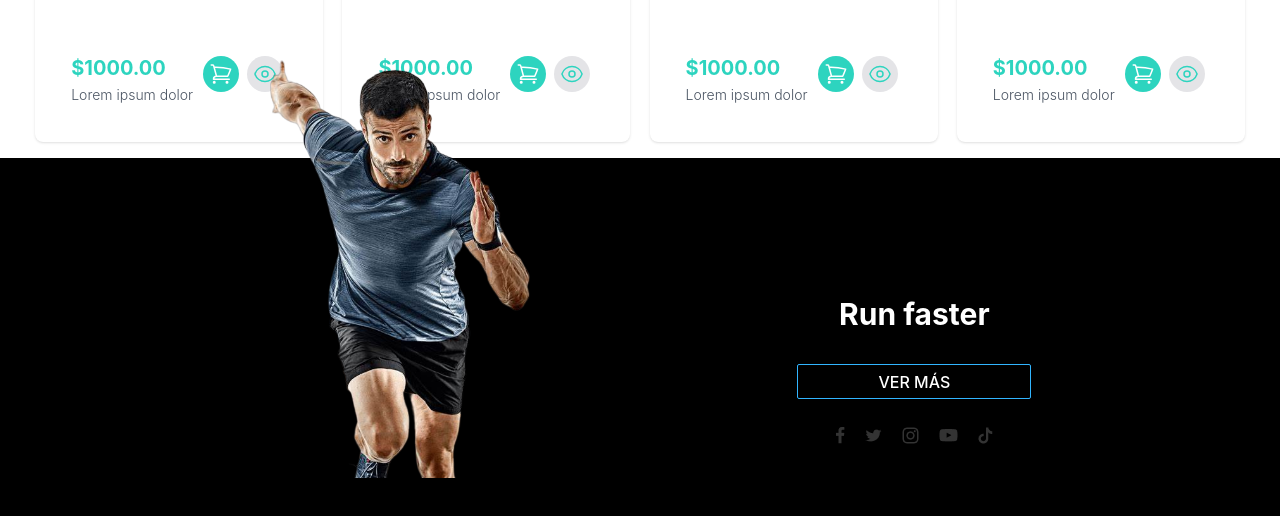
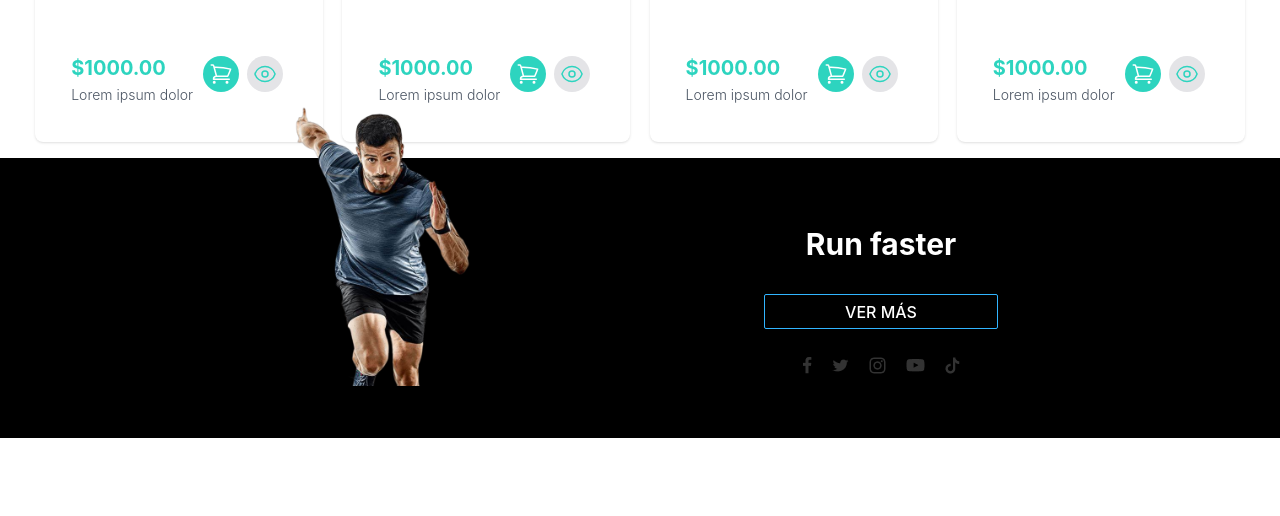
Before and after one commit to katherine-j-c-s/Ecomerce, a React (Vite) app in the folder ecomerce/Client/: page / in a window 1280 px wide. Shown: the part 2179-2695 px from the top of the page. After the commit the page ends 2617 px from the top, so only its background shows below. Built offline with nearby package versions, Linux system fonts and the light colour scheme.

Commit message:
fix: little change on img (not finished)

```diff
--- a/ecomerce/Client/src/App.css
+++ b/ecomerce/Client/src/App.css
@@ -6,9 +6,9 @@
 }
 .footerImg {
   position: relative;
-  translate: 0 -100px;
+  translate: 0 -52px;
   width: 100%;
-  max-width: 300px;
+  max-width: 200px;
   height: auto;
   z-index: 10;
 }
```
